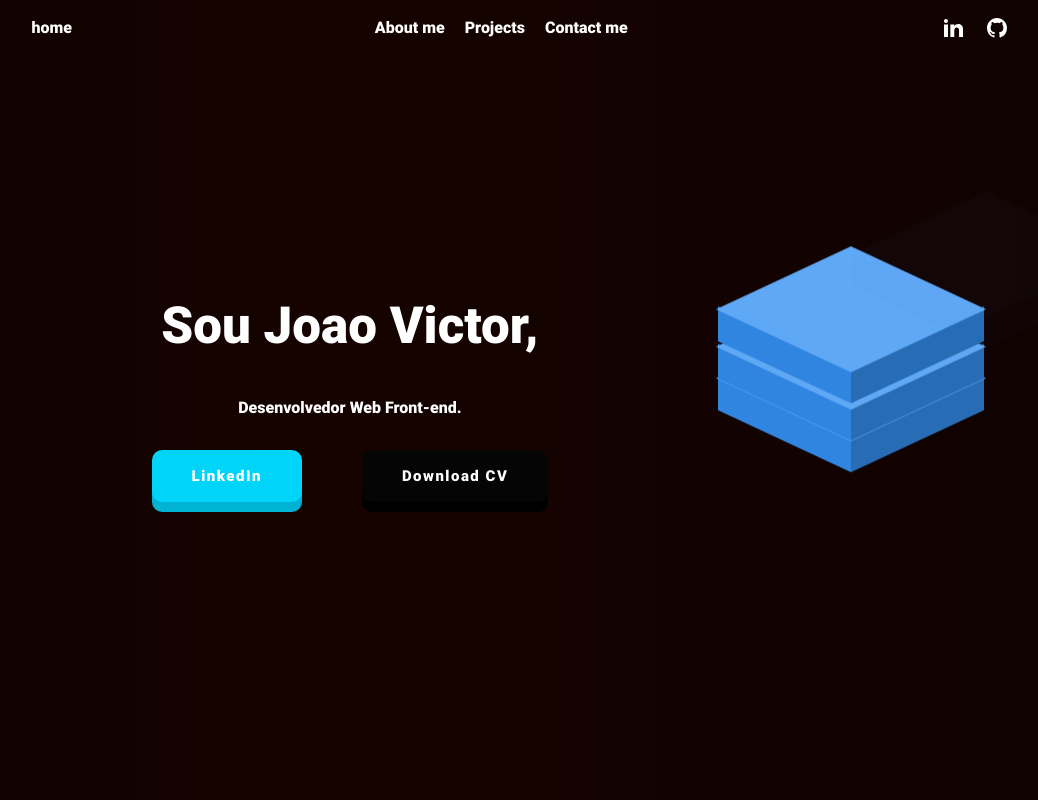
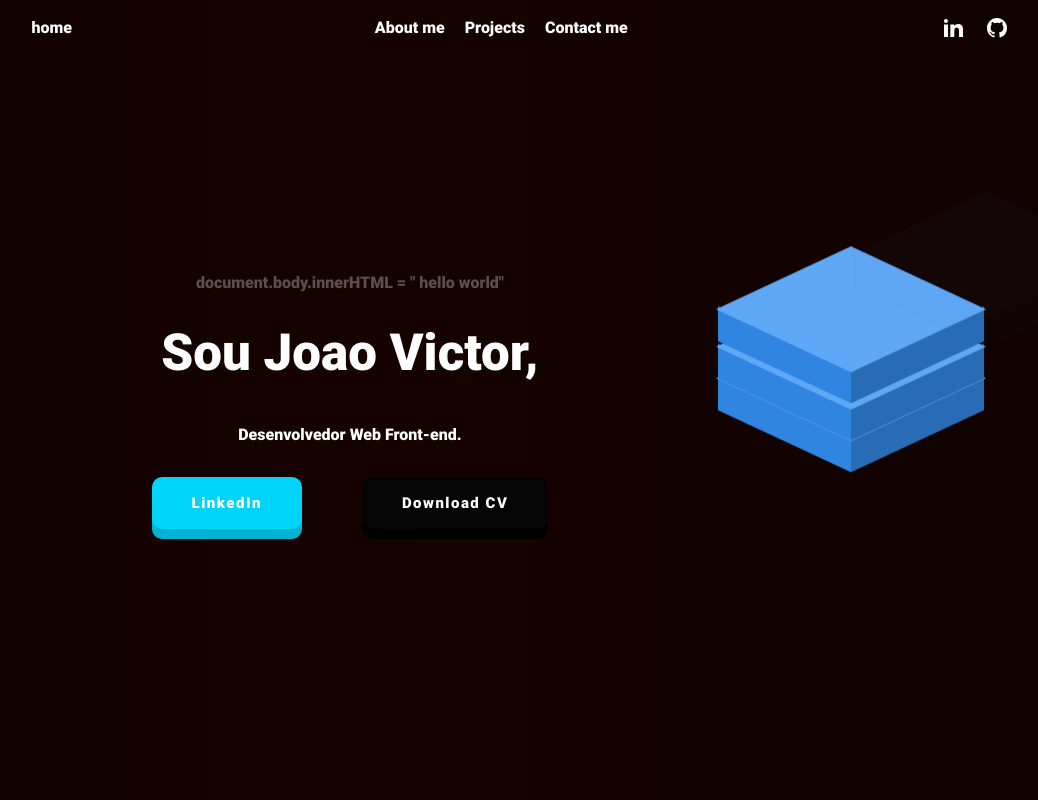
Before and after one commit to joaovictorst/Portfolio, a React (Vite) app: page / in a window 1280 px wide. Shown: the top 800 px of the page, without its empty margins (131-1169 px from the left). Built offline with nearby package versions, Linux system fonts and the light colour scheme.

Commit message:
melhorias na Fsection

```diff
--- a/src/pages/Fsection/Fsection.css
+++ b/src/pages/Fsection/Fsection.css
@@ -46,6 +46,10 @@ h3 {
     50% {
         transform: translateY(-15px);
     }
+}
+
+.span{
+  color: rgba(255, 255, 255, 0.3);
 }
 
 .loader {
--- a/src/pages/Fsection/Fsection.jsx
+++ b/src/pages/Fsection/Fsection.jsx
@@ -3,13 +3,23 @@ import Pbutton from "../../components/Pbutton/Pbutton";
 import Sbutton from "../../components/Sbutton/Sbutton";
 import './Fsection.css'
 import pdf from '../../documents/1.pdf'
-import logo from '../../assets/guy.png'
-import Content from '../../assets/Content.png'
 
 export default function Fcontent(){
+    const text = 'document.body.innerHTML = " hello world"'
+    let index = 0
+    function writeText(){
+        document.getElementById('span').innerText = text.slice(0, index)
+        index++;
+        if(index> text.length){
+            clearInterval(interval)
+        }
+    }
+    let interval = setInterval(writeText, 100);
+
     return(
         <section className="container">
             <div className="container-text">
+            <p className="span" id="span"> </p>
                 <h1>Sou Joao Victor,</h1>
                 <p>Desenvolvedor Web Front-end.</p>
                 <div>
```
